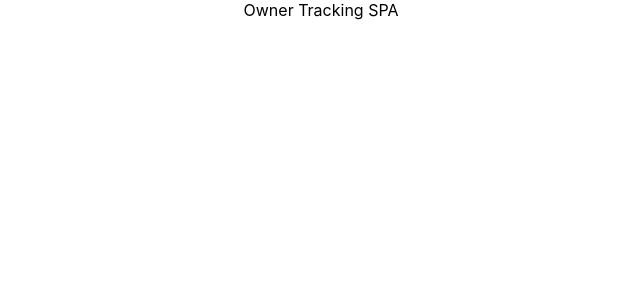
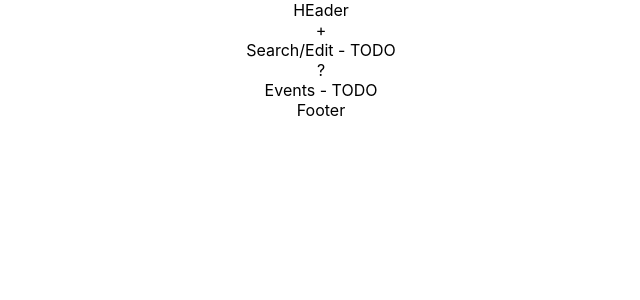
Before and after one commit to ximes/owner-tracking-spa, a React (Create React App) app: page / in a window 1280 px wide. Shown: the top 300 px of the page, without its empty margins (319-959 px from the left). Built offline with nearby package versions, Linux system fonts and the light colour scheme.

Commit message:
Basic layout

```diff
--- a/src/App.js
+++ b/src/App.js
@@ -4,7 +4,25 @@ import './App.css';
 function App() {
   return (
     <div className="App">
-      Owner Tracking SPA
+      <div id="layout">
+        <div id="header">HEader</div>
+        <div id="container">
+          <div id="tabs">
+            <div id="tab-motorcycles">
+              <div id="tab-motorcycles-map"></div>
+              <div id="tab-motorcycles-actions">
+                <div id="tab-motorcycles-actions-submit-trigger">+</div>
+                <div id="tab-motorcycles-actions-edit-trigger">Search/Edit - TODO</div>
+                <div id="tab-motorcycles-actions-help-trigger">?</div>
+              </div>
+              <div id="tab-motorcycles-submit-modal"></div>
+              <div id="tab-motorcycles-help-modal"></div>
+            </div>
+            <div id="tab-events">Events - TODO</div>
+          </div>
+        </div>
+        <div id="footer">Footer</div>
+      </div>
     </div>
   );
 }
```
